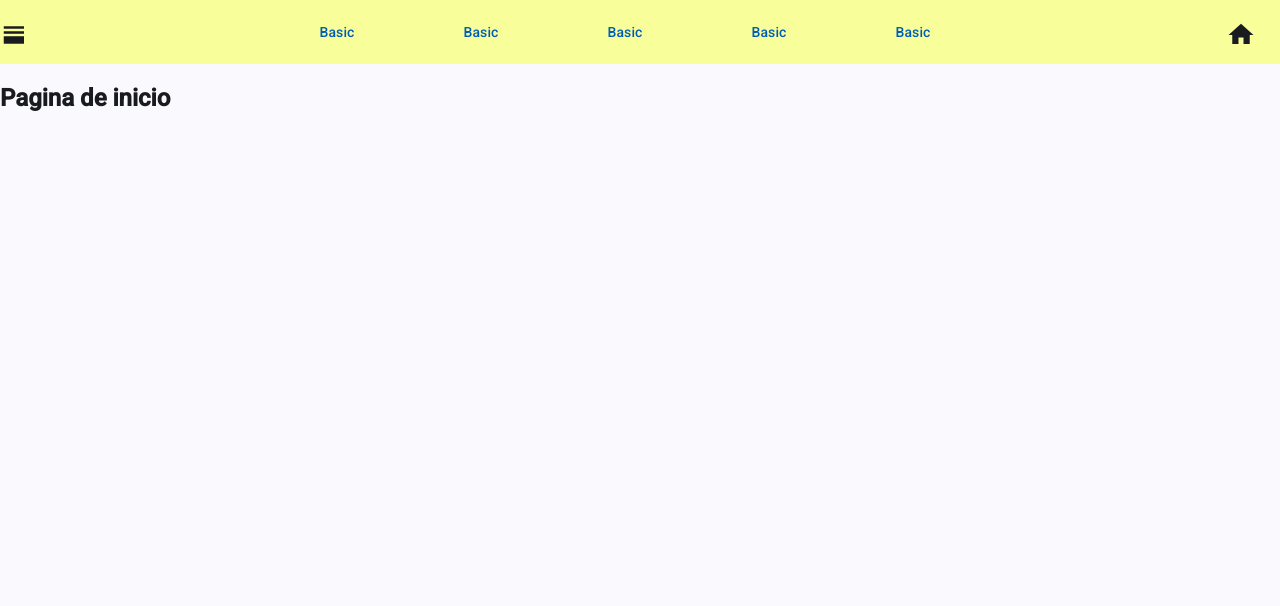
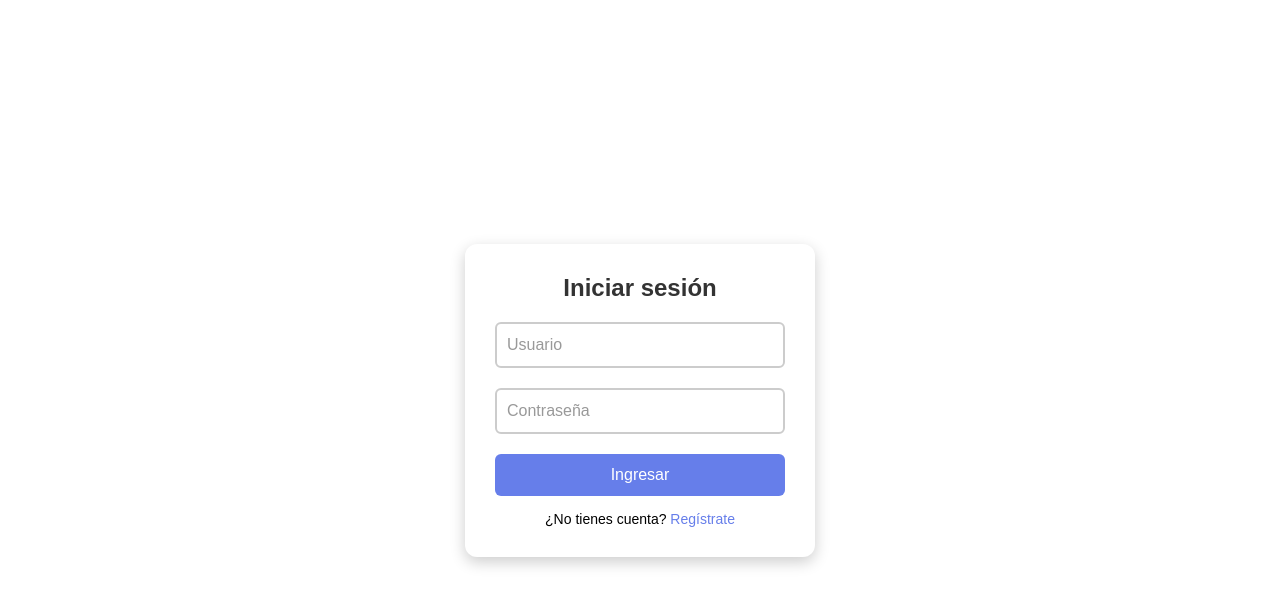
Before and after one commit to Guillermo1804/ProyectoCalidad_Webapp, an Angular app: page /login in a window 1280 px wide. Before the commit this address led to /home. Shown: the top 606 px of the page. Built offline with nearby package versions, Linux system fonts and the light colour scheme.

Commit message:
rutas arregladas

```diff
--- a/src/app/app.routes.ts
+++ b/src/app/app.routes.ts
@@ -3,7 +3,7 @@ import { Routes } from '@angular/router';
 import { LoginComponentComponent } from './screens/login-component/login-component.component';
 
 export const routes: Routes = [
-  { path: '**', redirectTo: 'home' },  // Redirige cualquier ruta no encontrada a 'hom'
+  //{ path: '', redirectTo: 'home' },  // Redirige cualquier ruta no encontrada a 'hom'
   { path: 'home', component: HomComponentComponent, pathMatch: 'full' },
   { path: 'login', component: LoginComponentComponent, pathMatch: 'full' },
 
--- a/src/app/screens/home-component/hom-component.component.html
+++ b/src/app/screens/home-component/hom-component.component.html
@@ -14,7 +14,7 @@
         <button mat-button>Basic</button>
         <button mat-button>Basic</button>
       </div>
-      <mat-icon class="home-icon">home</mat-icon>
+      <mat-icon class="home-icon" (click)="goBack()">home</mat-icon>
     </div>
     <div class="main-container">
       <H2>Pagina de inicio</H2>
--- a/src/app/screens/home-component/hom-component.component.ts
+++ b/src/app/screens/home-component/hom-component.component.ts
@@ -3,6 +3,8 @@ import {MatToolbarModule} from '@angular/material/toolbar';
 import {MatIconModule} from '@angular/material/icon';
 import {MatButtonModule} from '@angular/material/button';
 import {MatSidenav, MatSidenavModule} from '@angular/material/sidenav';
+import { Router } from '@angular/router';
+
 
 @Component({
   selector: 'app-hom-component',
@@ -20,7 +22,18 @@ import {MatSidenav, MatSidenavModule} from '@angular/material/sidenav';
 export class HomComponentComponent {
   @ViewChild('sidenav') sidenav!: MatSidenav;
 
+  ngOnini(){}
+
+  constructor(
+    private router: Router,
+  ){}
+
   toggleSidenav() {
     this.sidenav.toggle();
   }
+
+
+public goBack(){
+  this.router.navigate(["login"]);
 }
+}
--- a/src/app/screens/login-component/login-component.component.ts
+++ b/src/app/screens/login-component/login-component.component.ts
@@ -1,19 +1,26 @@
 import { Component } from '@angular/core';
+import { Router } from '@angular/router';
 
 @Component({
   selector: 'app-login-component',
-  imports: [],
+  standalone: true,
+  imports: [
+
+  ],
   templateUrl: './login-component.component.html',
   styleUrl: './login-component.component.scss'
 })
 export class LoginComponentComponent {
 
 constructor(
-
+private router: Router,
 ){}
 
 ngOnInit(
 ){}
 
-public login(){}
+public login(){
+  this.router.navigate(["home"]);
 }
+
+}
```
